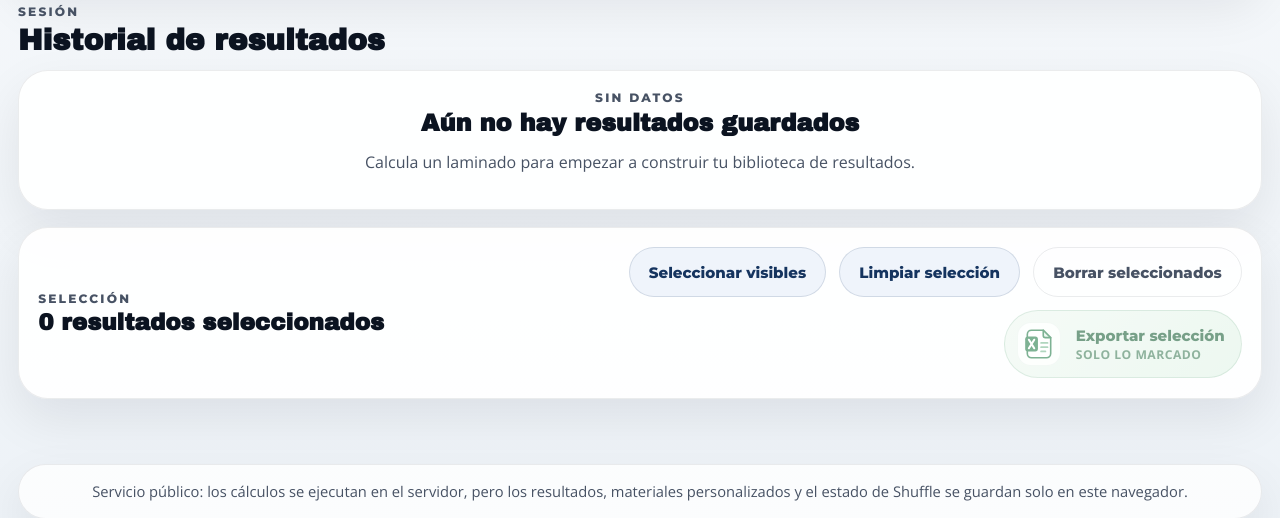
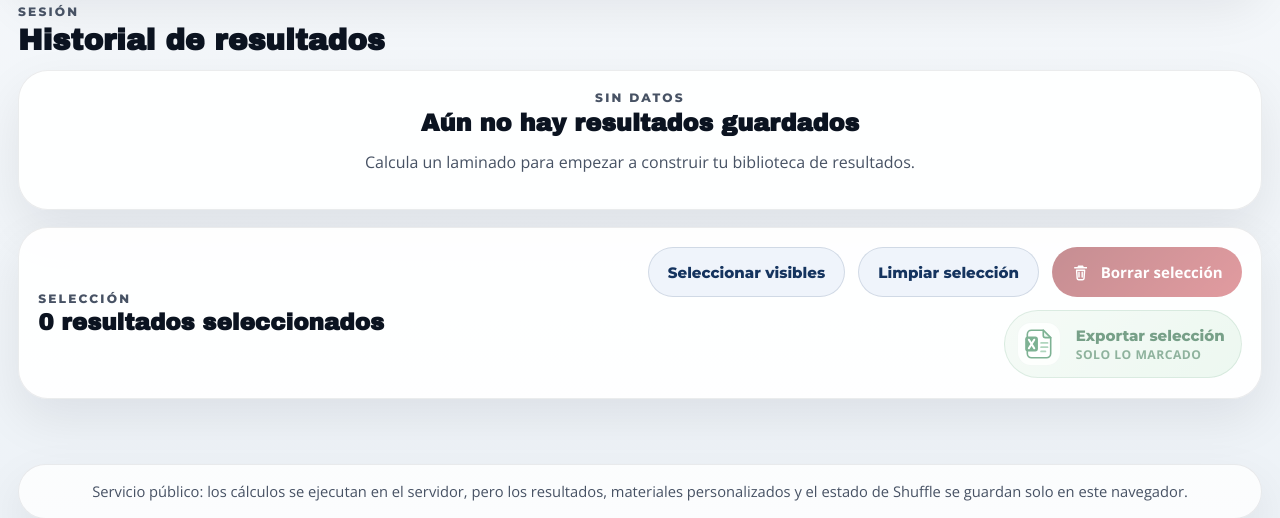
Before and after one commit to gonzalezreciogpt-a11y/laminate-theory-tool, a FastAPI app: page /results in a window 1280 px wide. Shown: the part 359-877 px from the top of the page. Run offline with FastAPI, Linux system fonts and the light colour scheme; some libraries are stand-ins or nearby versions.

Commit message:
Refine results multi-select interaction

```diff
--- a/app/web/static/styles.css
+++ b/app/web/static/styles.css
@@ -300,6 +300,7 @@ summary {
 .primary-button,
 .secondary-button,
 .ghost-button,
+.danger-button,
 .excel-export-button {
   display: inline-flex;
   align-items: center;
@@ -394,6 +395,40 @@ summary {
   background: transparent;
   color: var(--ink-soft);
   border: 1px solid var(--border);
+}
+
+.danger-button {
+  gap: 0.65rem;
+  background: linear-gradient(135deg, #8d1f28 0%, #c53a43 100%);
+  color: white;
+  border: 0;
+  box-shadow: 0 16px 28px rgba(141, 31, 40, 0.24);
+}
+
+.danger-button:hover {
+  transform: translateY(-1px);
+  box-shadow: 0 18px 32px rgba(141, 31, 40, 0.28);
+}
+
+.danger-button:disabled {
+  opacity: 0.5;
+  cursor: not-allowed;
+  transform: none;
+  box-shadow: none;
+}
+
+.danger-button-icon {
+  display: inline-flex;
+  align-items: center;
+  justify-content: center;
+  width: 1.2rem;
+  height: 1.2rem;
+}
+
+.danger-button-icon svg {
+  width: 1.2rem;
+  height: 1.2rem;
+  display: block;
 }
 
 .primary-link:hover,
--- a/app/web/templates/results.html
+++ b/app/web/templates/results.html
@@ -54,7 +54,16 @@
   <div class="selection-toolbar-actions">
     <button type="button" class="secondary-button" id="select-visible-results">Seleccionar visibles</button>
     <button type="button" class="secondary-button" id="clear-selected-results">Limpiar selección</button>
-    <button type="button" class="ghost-button" id="delete-selected-results" disabled>Borrar seleccionados</button>
+    <button type="button" class="danger-button" id="delete-selected-results" disabled aria-label="Borrar selección">
+      <span class="danger-button-icon" aria-hidden="true">
+        <svg viewBox="0 0 24 24" role="img" focusable="false">
+          <path d="M9 3h6l1 2h4v2H4V5h4l1-2Z" fill="currentColor"/>
+          <path d="M7 9h10l-.7 10.2A2 2 0 0 1 14.3 21H9.7a2 2 0 0 1-1.99-1.8L7 9Z" fill="none" stroke="currentColor" stroke-width="1.8" stroke-linejoin="round"/>
+          <path d="M10 11.5v6M14 11.5v6" stroke="currentColor" stroke-width="1.8" stroke-linecap="round"/>
+        </svg>
+      </span>
+      <span>Borrar selección</span>
+    </button>
     <button type="button" class="excel-export-button excel-export-button-compact" id="export-selected-results" disabled aria-label="Exportar selección a Excel">
       <span class="excel-export-icon" aria-hidden="true">
         <svg viewBox="0 0 64 64" role="img" focusable="false">
@@ -210,6 +219,7 @@
     resultsGroups.querySelectorAll(".history-card").forEach((card) => {
       const signature = decodeSignature(card.dataset.signature || "");
       card.classList.toggle("is-selected", selected.includes(signature));
+      card.setAttribute("aria-pressed", selected.includes(signature) ? "true" : "false");
     });
   };
 
@@ -300,9 +310,29 @@
   };
 
   resultsGroups.addEventListener("click", (event) => {
+    const card = event.target.closest(".history-card");
     const openButton = event.target.closest(".open-result-entry");
     const deleteButton = event.target.closest(".delete-result-entry");
     const history = loadHistory();
+
+    if (
+      selectionMode &&
+      card &&
+      !event.target.closest(".library-actions") &&
+      !event.target.closest(".history-compare-toggle") &&
+      !event.target.closest(".history-selection-toggle") &&
+      !event.target.closest("a") &&
+      !event.target.closest("button") &&
+      !event.target.closest("input")
+    ) {
+      const decodedSignature = decodeSignature(card.dataset.signature);
+      const selection = getSelectedSignatures().filter((signature) => signature !== decodedSignature);
+      if (!getSelectedSignatures().includes(decodedSignature)) {
+        selection.push(decodedSignature);
+      }
+      setSelectedSignatures(selection);
+      return;
+    }
 
     if (openButton) {
       const entry = history.find((item) => item.signature === decodeSignature(openButton.dataset.signature));
@@ -314,6 +344,9 @@
     }
 
     if (deleteButton) {
+      if (selectionMode) {
+        return;
+      }
       captureOpenGroups();
       const decodedSignature = decodeSignature(deleteButton.dataset.signature);
       const filtered = history.filter((item) => item.signature !== decodedSignature);
@@ -454,6 +487,7 @@
     if (!selectionMode) {
       setSelectedSignatures([]);
     } else {
+      captureOpenGroups();
       updateSelectionUI();
     }
   });
```
Also changed, not shown: other parts of app/web/static/styles.css (+29 -4 lines).
